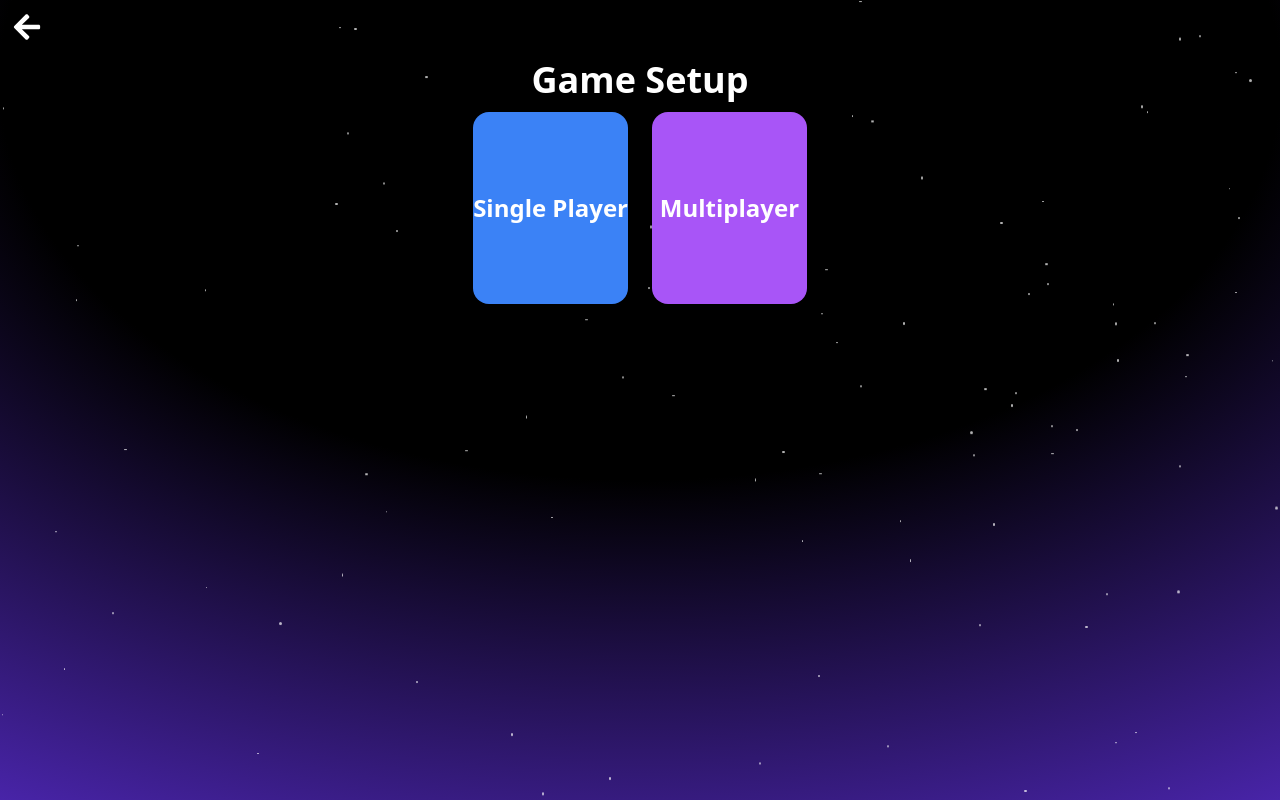
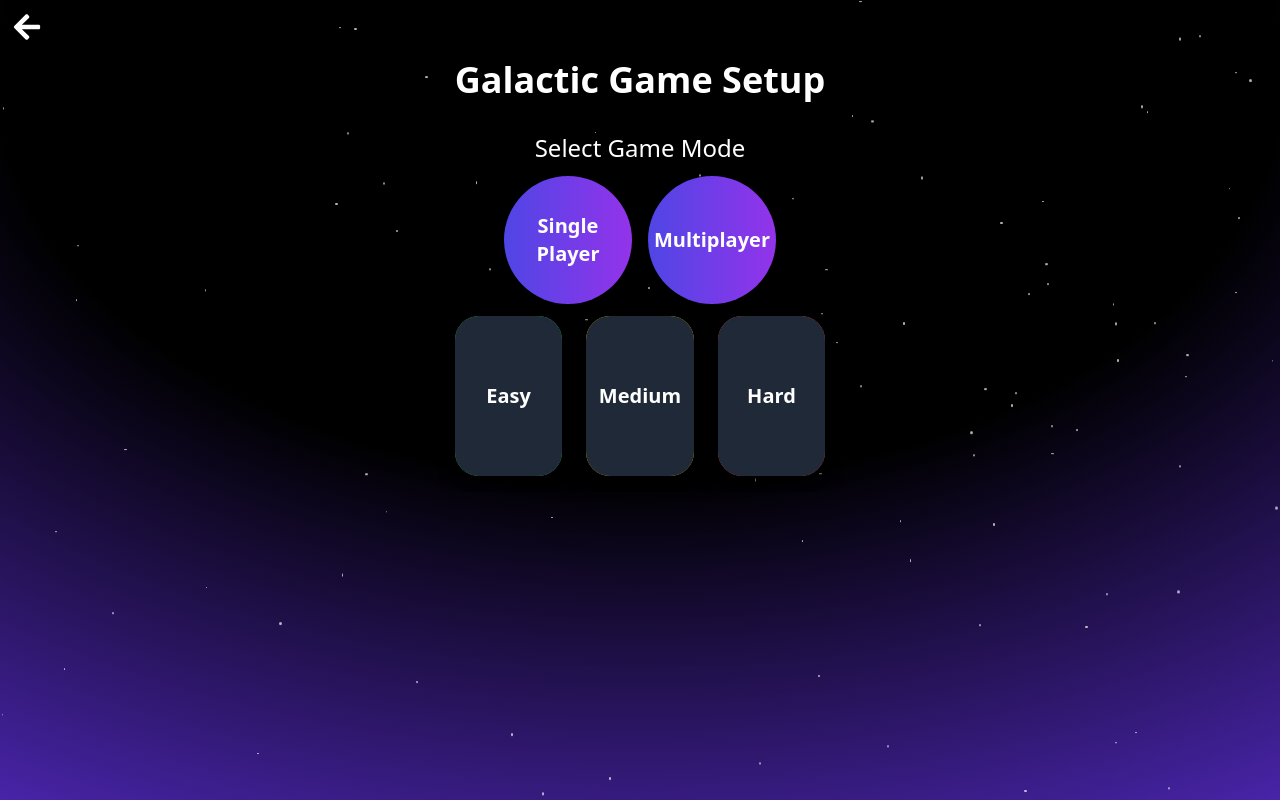
Before and after one commit to Ludis-ET/Typing-test-telegram-bot, a React (Vite) app in the folder CLIENT/: page /game1 in a window 1280 px wide. Built offline with nearby package versions, Linux system fonts and the light colour scheme.

Commit message:
Refactor random prompt generation: increase paragraph count and adjust prompt formatting for improved readability

```diff
--- a/CLIENT/src/components/Game1/Game1.tsx
+++ b/CLIENT/src/components/Game1/Game1.tsx
@@ -10,8 +10,8 @@ export const Game1 = () => {
   const [difficulty, setDifficulty] = useState<string | null>(null);
   const [duration, setDuration] = useState<string | null>(null);
   const [roomCode, setRoomCode] = useState<string>("");
+  const [loading, setLoading] = useState<boolean>(false);
   const [display, setDisplay] = useState<number>(0);
-  const [loading, setLoading] = useState<boolean>(false);
 
   const handleSelect = (type: string, value: string) => {
     if (type === "mode") {
@@ -32,7 +32,7 @@ export const Game1 = () => {
   };
 
   const handleSubmit = () => {
-    if (gameMode === "Single Player") {
+    if (gameMode) {
       setLoading(true);
       const timer = setTimeout(() => {
         setDisplay(1);
@@ -42,6 +42,7 @@ export const Game1 = () => {
       return () => clearTimeout(timer);
     }
   };
+
   const goHome = () => {
     setGameMode(null);
     setRoomOption(null);
@@ -61,62 +62,50 @@ export const Game1 = () => {
   }
 
   return (
-    <div className="flex flex-col items-center justify-center max-h-[80vh] bg-transparent text-white p-4">
-      <h1 className="text-4xl font-bold mb-3 text-center mt-5">Game Setup</h1>
+    <div className="flex flex-col items-center justify-center max-h-screen overflow-y-scroll text-white p-4">
+      <h1 className="text-4xl font-bold mb-3 text-center mt-5 drop-shadow-lg">
+        Galactic Game Setup
+      </h1>
       <Link to="/">
         <FaArrowLeft className="text-3xl absolute text-white z-[9999] top-3 left-3" />
       </Link>
-
-      {!gameMode ? (
-        <motion.div
-          className="grid grid-cols-1 md:grid-cols-2 gap-6 w-full max-w-xl"
-          initial={{ opacity: 0, y: 20 }}
-          animate={{ opacity: 1, y: 0 }}
-          transition={{ duration: 0.5 }}
-        >
+      {/* Game Mode Selection */}
+      <div className="flex flex-col items-center mt-5">
+        <h2 className="text-2xl mb-3">Select Game Mode</h2>
+        <div className="flex space-x-4">
           {["Single Player", "Multiplayer"].map((mode) => (
-            <motion.div
+            <motion.button
               key={mode}
-              whileHover={{ scale: 1.05 }}
               onClick={() => handleSelect("mode", mode)}
-              className="card cursor-pointer w-full h-[30vh] md:h-48 rounded-2xl flex items-center justify-center text-xl md:text-2xl font-semibold shadow-lg transition-all duration-200 ease-in-out hover:shadow-2xl"
-              style={{
-                backgroundColor:
-                  mode === "Single Player" ? "#3b82f6" : "#a855f7",
-              }}
+              className="relative w-32 h-32 rounded-full bg-gradient-to-r from-indigo-600 to-purple-600 flex items-center justify-center shadow-lg transform hover:scale-105 transition-transform duration-300"
+              whileHover={{ rotateY: 10 }}
             >
-              {mode}
-            </motion.div>
+              <span className="text-xl font-semibold">{mode}</span>
+            </motion.button>
           ))}
-        </motion.div>
-      ) : gameMode === "Multiplayer" && !roomOption ? (
-        <motion.div
-          className="grid grid-cols-1 md:grid-cols-2 gap-6 w-full max-w-xl mt-8"
-          initial={{ opacity: 0, y: 20 }}
-          animate={{ opacity: 1, y: 0 }}
-          transition={{ duration: 0.5 }}
-        >
-          {["Join Room", "Create Room"].map((option) => (
-            <motion.div
-              key={option}
-              whileHover={{ scale: 1.05 }}
-              onClick={() => handleSelect("room", option)}
-              className="card cursor-pointer w-full h-[20vh] md:h-40 rounded-2xl flex items-center justify-center text-lg md:text-xl font-semibold shadow-lg transition-all duration-200 ease-in-out hover:shadow-2xl"
-              style={{
-                backgroundColor: option === "Join Room" ? "#34d399" : "#f59e0b",
-              }}
-            >
-              {option}
-            </motion.div>
-          ))}
-        </motion.div>
-      ) : gameMode === "Multiplayer" && roomOption === "Join Room" ? (
-        <motion.div
-          className="mt-8 w-full max-w-md"
-          initial={{ opacity: 0, y: 20 }}
-          animate={{ opacity: 1, y: 0 }}
-          transition={{ duration: 0.5 }}
-        >
+        </div>
+      </div>
+      {/* Room Option Selection */}
+      {gameMode === "Multiplayer" && (
+        <div className="flex flex-col items-center mt-5">
+          <h2 className="text-2xl mb-3">Room Option</h2>
+          <div className="flex space-x-4">
+            {["Join Room", "Create Room"].map((option) => (
+              <motion.button
+                key={option}
+                onClick={() => handleSelect("room", option)}
+                className="relative w-32 h-32 rounded-full bg-gradient-to-r from-green-600 to-blue-600 flex items-center justify-center shadow-lg transform hover:scale-105 transition-transform duration-300"
+                whileHover={{ rotateY: 10 }}
+              >
+                <span className="text-xl font-semibold">{option}</span>
+              </motion.button>
+            ))}
+          </div>
+        </div>
+      )}
+      {/* Enter Room Code */}
+      {gameMode === "Multiplayer" && roomOption === "Join Room" && (
+        <motion.div className="mt-8 w-full max-w-md">
           <h2 className="text-2xl font-semibold mb-4 text-center text-purple-300">
             Enter Room Code
           </h2>
@@ -129,24 +118,21 @@ export const Game1 = () => {
           />
           <button
             onClick={() => handleSelect("difficulty", "Room Confirmed")}
-            className="mt-4 w-full py-2 rounded-md bg-purple-500 text-white hover:bg-purple-600"
+            className="mt-4 w-full py-2 rounded-md bg-purple-500 text-white hover:bg-purple-600 transition-transform transform hover:scale-105"
           >
             Confirm Room Code
           </button>
         </motion.div>
-      ) : !difficulty ? (
-        <motion.div
-          className="grid grid-cols-1 sm:grid-cols-2 lg:grid-cols-3 gap-6 mt-3 w-full max-w-xl"
-          initial={{ opacity: 0, y: 20 }}
-          animate={{ opacity: 1, y: 0 }}
-          transition={{ duration: 0.5 }}
-        >
+      )}
+      {/* Difficulty Selection with 3D Card Effect */}
+      {!difficulty && !roomOption && (
+        <motion.div className="grid grid-cols-1 sm:grid-cols-2 lg:grid-cols-3 gap-6 mt-3 w-full max-w-xl">
           {["Easy", "Medium", "Hard"].map((level) => (
             <motion.div
               key={level}
-              whileHover={{ scale: 1.05 }}
+              whileHover={{ scale: 1.1, rotateX: 10 }}
               onClick={() => handleSelect("difficulty", level.toLowerCase())}
-              className="card cursor-pointer w-full h-[15vh] md:h-40 rounded-2xl flex items-center justify-center text-lg md:text-xl font-semibold shadow-lg transition-all duration-200 ease-in-out hover:shadow-2xl"
+              className="card perspective w-full h-40 rounded-3xl flex items-center justify-center transition-transform duration-300"
               style={{
                 backgroundColor:
                   level === "Easy"
@@ -154,73 +140,54 @@ export const Game1 = () => {
                     : level === "Medium"
                     ? "#facc15"
                     : "#ef4444",
+                transformStyle: "preserve-3d",
+                boxShadow: "0 10px 20px rgba(0, 0, 0, 0.5)",
               }}
             >
-              {level}
+              <motion.div
+                className="card-inner rounded-3xl bg-gray-800 w-full h-full flex items-center justify-center shadow-lg"
+                style={{ backfaceVisibility: "hidden" }}
+              >
+                <span className="text-lg md:text-xl font-semibold text-white">
+                  {level}
+                </span>
+              </motion.div>
             </motion.div>
           ))}
         </motion.div>
-      ) : !duration ? (
-        <motion.div
-          className="grid grid-cols-2 sm:grid-cols-3 lg:grid-cols-5 gap-4 mt-6 w-full max-w-xl"
-          initial={{ opacity: 0, y: 20 }}
-          animate={{ opacity: 1, y: 0 }}
-          transition={{ duration: 0.5 }}
+      )}
+      {/* Duration Selection */}
+      {difficulty && (
+        <div className="flex flex-col items-center mt-5">
+          <h2 className="text-2xl mb-3">Select Duration</h2>
+          <div className="flex space-x-4">
+            {["1 Minute", "2 Minutes", "5 Minutes"].map((durationOption) => (
+              <motion.button
+                key={durationOption}
+                onClick={() => handleSelect("duration", durationOption)}
+                className="relative w-32 h-32 rounded-full bg-gradient-to-r from-blue-600 to-blue-400 flex items-center justify-center shadow-lg transform hover:scale-105 transition-transform duration-300"
+              >
+                <span className="text-xl font-semibold">{durationOption}</span>
+              </motion.button>
+            ))}
+          </div>
+        </div>
+      )}
+      {/* Start Game Button */}
+      {duration && (
+        <button
+          onClick={handleSubmit}
+          className="mt-10 py-2 px-4 rounded-md bg-indigo-600 text-white hover:bg-indigo-700 transition-transform transform hover:scale-105"
         >
-          {["15 sec", "30 sec", "1 min", "3 min", "5 min", "7 min"].map(
-            (time) => (
-              <motion.div
-                key={time}
-                whileHover={{ scale: 1.05 }}
-                onClick={() => handleSelect("duration", time)}
-                className="card cursor-pointer w-full h-[10vh] md:h-24 rounded-2xl flex items-center justify-center text-lg md:text-xl font-semibold shadow-lg transition-all duration-200 ease-in-out hover:shadow-2xl"
-                style={{ backgroundColor: "#6366f1" }}
-              >
-                {time}
-              </motion.div>
-            )
-          )}
-        </motion.div>
-      ) : (
-        <motion.div
-          className="status mt-12"
-          initial={{ opacity: 0, scale: 0.9 }}
-          animate={{ opacity: 1, scale: 1 }}
-          transition={{ duration: 0.5 }}
-        >
-          <div className="bg-[#33334d] p-6 md:p-8 rounded-2xl shadow-lg max-w-lg text-center w-[90vw]">
-            <h2 className="text-3xl font-bold mb-4 text-purple-300">
-              Game Status
-            </h2>
-            <p className="text-xl mb-2">
-              Mode:{" "}
-              <span className="font-semibold text-blue-400">{gameMode}</span>
-            </p>
-            {roomOption === "Join Room" && (
-              <p className="text-xl mb-2">
-                Room Code:{" "}
-                <span className="font-semibold text-yellow-400">
-                  {roomCode}
-                </span>
-              </p>
-            )}
-            <p className="text-xl mb-2">
-              Difficulty:{" "}
-              <span className="font-semibold text-yellow-400">
-                {difficulty}
-              </span>
-            </p>
-            <p className="text-xl">
-              Duration:{" "}
-              <span className="font-semibold text-pink-400">{duration}</span>
-            </p>
-            <button className="button" onClick={handleSubmit}>
-              {loading
-                ? "Loading..."
-                : roomOption
-                ? "Create Room"
-                : "Start Game"}
-            </button>
+          Start Game
+        </button>
+      )}
+      {/* Loading Animation */}
+      {loading && (
+        <motion.div className="absolute top-0 left-0 right-0 bottom-0 flex items-center justify-center bg-black opacity-75 z-50">
+          <div className="flex flex-col items-center">
+            <div className="loader"></div>
+            <span className="mt-2 text-white">Loading...</span>
           </div>
         </motion.div>
       )}
--- a/CLIENT/src/components/Game1/GenerateP.ts
+++ b/CLIENT/src/components/Game1/GenerateP.ts
@@ -109,10 +109,10 @@ export function generateRandomPrompt(
   durationInSeconds: number
 ): string {
   const totalCharacters = calculateTotalCharacters(durationInSeconds);
-  const paragraphs = Array(6)
+  const paragraphs = Array(10)
     .fill("")
     .map(() => generateParagraphByDifficulty(difficulty, totalCharacters))
-    .join("\n\n");
+    .join(" ");
 
   return paragraphs;
 }
--- a/CLIENT/src/components/Game1/SinglePlayer.tsx
+++ b/CLIENT/src/components/Game1/SinglePlayer.tsx
@@ -27,7 +27,6 @@ export const SinglePlayer = ({
   const textContainerRef = useRef<HTMLDivElement | null>(null);
 
   useEffect(() => {
-    // Generate a random prompt based on difficulty and duration
     setPromptText(generateRandomPrompt(diff, durationInSeconds));
   }, [diff, durationInSeconds]);
 
```
